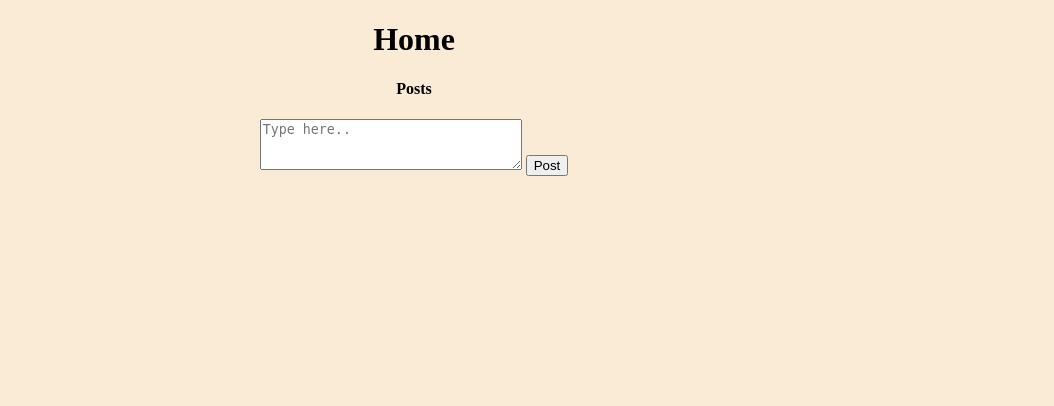
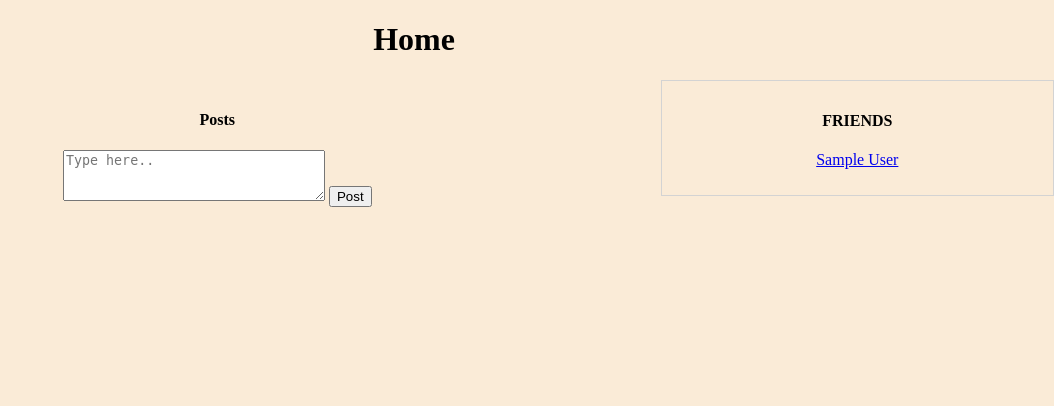
Before and after one commit to sswadi/Codeialll, a Node server app: page / in a window 1280 px wide. Shown: the part 70-476 px from the top of the page, without its empty margins (226-1280 px from the left). Run offline with Node 20, Linux system fonts and the light colour scheme; the visitor is signed in with stand-in values (Sample User, id 1); data that the repository does not hold is empty; style sheets or scripts are compiled from the project's sources; some libraries are stand-ins or nearby versions.

Commit message:
25th June'23

```diff
--- a/assets/css/user_profile.css
+++ b/assets/css/user_profile.css
@@ -1,3 +1,2 @@
 body {
-    background-color: lightblue;
-}
+  background-color: lightblue; }
--- /dev/null
+++ b/assets/scss/home.scss
@@ -0,0 +1,15 @@
+#home-container {
+    display: flex;
+
+    #feed-posts{
+        width: 70%;
+        padding: 10px;
+    }
+
+    #user-friends{
+        width: 30%;
+        padding: 10px;
+        border: 1px solid lightgray;
+        height: 100%;
+    }
+}
--- a/controllers/home_controller.js
+++ b/controllers/home_controller.js
@@ -1,6 +1,7 @@
 const Post = require('../models/post');
+const User = require('../models/user');
 
-module.exports.home = function(req,res){
+module.exports.home = async function(req,res){
 
     Post.find({}).populate('user')
     .populate({
@@ -10,10 +11,18 @@ module.exports.home = function(req,res){
         }
     })
     .then((posts) => {
-        return res.render('home', {
-            title: "Home",
-            posts: posts
-        });
+
+        User.find({})
+        .then(users => {
+
+            return res.render('home', {
+                title: "Home",
+                posts: posts,
+                all_users: users
+            });
+
+        })
+
     })
     .catch((err) => {
         // Send an appropriate response to the client
--- a/index.js
+++ b/index.js
@@ -12,15 +12,15 @@ const passportLocal = require('./config/passport-local-strategy'); //an added mo
 const MongoStore= require('connect-mongo'); //used to store the session cookie in the db so that everytime the server refreshes the user need nt sign in again and again
 
 // SASS middleware requiring
-// const sassMiddleware = require('node-sass-middleware');
+const sassMiddleware = require('node-sass-middleware');
 
-// app.use(sassMiddleware({
-//     src: './assets/scss',
-//     dest: './assets/css',
-//     debug: true,
-//     outputStyle: 'extended',
-//     prefix: '/css'
-// }));
+app.use(sassMiddleware({
+    src: './assets/scss',
+    dest: './assets/css',
+    debug: true,
+    outputStyle: 'extended',
+    prefix: '/css'
+}));
 
 app.use(express.urlencoded()); //to read post requests where data is sent through url
 app.use(cookieParser());
--- a/routes/users.js
+++ b/routes/users.js
@@ -9,7 +9,8 @@ const commentsController = require('../controllers/comments_controller');
 
 router.get('/', homeController.home);
 
-router.get('/profile', passport.checkAuthetication , usersController.profile);
+router.get('/profile/:id', passport.checkAuthetication , usersController.profile);
+router.post('/users/update/:id', passport.checkAuthetication , usersController.update);
 
 router.get('/sign_up', usersController.signUp);
 router.get('/sign_in', usersController.signIn);
--- a/views/_header.ejs
+++ b/views/_header.ejs
@@ -3,7 +3,7 @@
     <ul>
         <% if(locals.user){ %>
             <li>
-                <a href="/profile"><%= user.name %></a>
+                <a href="/profile/<%= user.id %>"><%= user.name %></a>
             </li>
             <li>
                 <a href="/sign_out">Sign Out</a>
--- a/views/home.ejs
+++ b/views/home.ejs
@@ -1,4 +1,8 @@
+<link rel="stylesheet" href="/assets/css/home.css">
+
 <h1><%= title %></h1>
+
+<div id="home-container">
 
     <section id="feed-posts">
         <h4>Posts</h4>
@@ -14,49 +18,21 @@
             <ul>
                 <% for(post of posts){ %>
 
-                <li>
-                    <p>
-                        <% if(locals.user && locals.user.id == post.user.id){ %>
-                            <small>
-                                <a href="/destroy/<%= post.id %>">X</a>
-                            </small>
-                        <% } %>
-                        POST:  <%= post.content %>
-                        <br>
-                        <small>
-                            NAME: <%= post.user.name %>
-                        </small>
-                    </p>
-                   <div class="post-comments">
-                        <% if(locals.user){ %>
-                            <form action="/comments/create" method="post">
-                                <input type="text" name="content" placeholder="Type here to add comment..." required>
-                                 <input type="hidden" name="post" value="<%= post._id %>">
-                                <input type="submit" value="Add Comment">
-                            </form>
-                        <% } %>
-                        <div class="post-comments-list">
-                            <ul id="post-comments-<%= post._id %>">
-                                <% for(comment of post.comment){ %>
-                                    <p>
-                                        <% if(locals.user && locals.user.id == comment.user.id){ %>
-                                            <small>
-                                                <a href="/comments/destroy/<%= comment.id %>">X</a>
-                                            </small>
-                                        <% } %>
-                                        COMMENT: <%= comment.content %>
-                                        <br>
-                                        <small>
-                                           NAME: <%= comment.user.name %>
-                                        </small>
-                                    </p>
-                                <% } %>
-                            </ul>
-                        </div>
-                    </div>
-                </li>
+                    <%- include('_post') -%>
 
                 <% } %>
             </ul>
         </div>
     </section>
+
+    <section id="user-friends">
+        <h4>FRIENDS</h4>
+        <% for(u of all_users){ %>
+            <p>
+                <a href="/profile/<%= u.id %>"><%= u.name %></a>
+            </p>
+        <% } %>
+
+    </section>
+
+</div>
```
Also changed, not shown: controllers/users_controller.js (+26 -3 lines), views/_comment.ejs (added, +14 -0 lines), views/_post.ejs (added, +32 -0 lines), views/user_profile.ejs (+13 -2 lines). Lines whose indentation alone changed are shown as unchanged.
